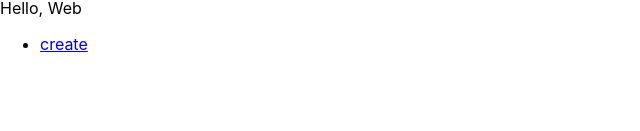
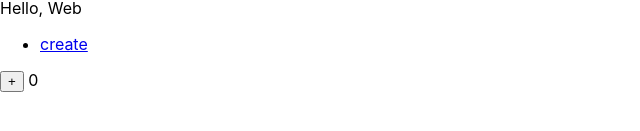
Before and after one commit to dhlee-0305/react-study-app, a React (Create React App) app: page / in a window 1280 px wide. Shown: the part 213-344 px from the top of the page, without its empty margins (0-640 px from the left). Built offline with nearby package versions, Linux system fonts and the light colour scheme.

Commit message:
6-7장 redux, redux-toolkit

```diff
--- a/package.json
+++ b/package.json
@@ -3,9 +3,11 @@
   "version": "0.1.0",
   "private": true,
   "dependencies": {
+    "@reduxjs/toolkit": "^2.5.1",
     "cra-template": "1.2.0",
     "react": "^19.0.0",
     "react-dom": "^19.0.0",
+    "react-redux": "^9.2.0",
     "react-scripts": "5.0.1",
     "web-vitals": "^4.2.4"
   },
--- a/src/App.js
+++ b/src/App.js
@@ -1,5 +1,9 @@
 import "./App.css";
 import React, { useState } from "react";
+import {createStore} from "redux";
+import {Provider, useSelector, useDispatch} from "react-redux";
+import store from "./store";
+import {up} from "./counterSlice";
 
 function Header(props) {
   console.log("props", props);
@@ -115,6 +119,35 @@ function Update(props) {
     </article>
   );
 }
+
+function Counter(){
+  const dispatch = useDispatch();
+  const count = useSelector( (state) => {
+    console.log("Counter():state:", state);
+    return state.counter.value;
+  });
+  return (
+    <div>
+      <button onClick={()=>{
+        //dispatch({type:'counterSlice/up', step:2});
+        //dispatch(counterSlice.actions.up(2))
+        dispatch(up(2))
+      }}>+</button> {count}
+    </div>
+  )
+}
+/*
+function reducer(state, action){
+  if(action.type === 'up'){
+    return {...state, value:state.value+action.step};
+  }
+  return state;
+}
+
+createStore(reducer);
+const initialState = {value:0};
+const store = createStore(reducer, initialState);
+*/
 
 function App() {
   const [mode, setMode] = useState("WELCOME");
@@ -242,6 +275,11 @@ function App() {
 
           {contextControl}
         </ul>
+        <Provider store={store}>
+          <div>
+            <Counter></Counter>
+          </div>
+        </Provider>
       </div>
     </>
   );
--- /dev/null
+++ b/src/counterSlice.js
@@ -0,0 +1,14 @@
+import { createSlice } from '@reduxjs/toolkit';
+
+const counterSlice = createSlice({
+  name: 'counterSlice',
+  initialState: { value: 0 },
+  reducers: {
+    up: (state, action) => {
+      state.value = state.value + action.payload;
+    },
+  },
+});
+
+export default counterSlice;
+export const { up } = counterSlice.actions;
--- /dev/null
+++ b/src/store.js
@@ -0,0 +1,10 @@
+import { configureStore } from '@reduxjs/toolkit';
+import counterSlice from './counterSlice';
+
+const store = configureStore({
+  reducer: {
+    counter: counterSlice.reducer,
+  },
+});
+
+export default store;
```
Also changed, not shown: 2 other files (tests, documents, lock files or other folders).
